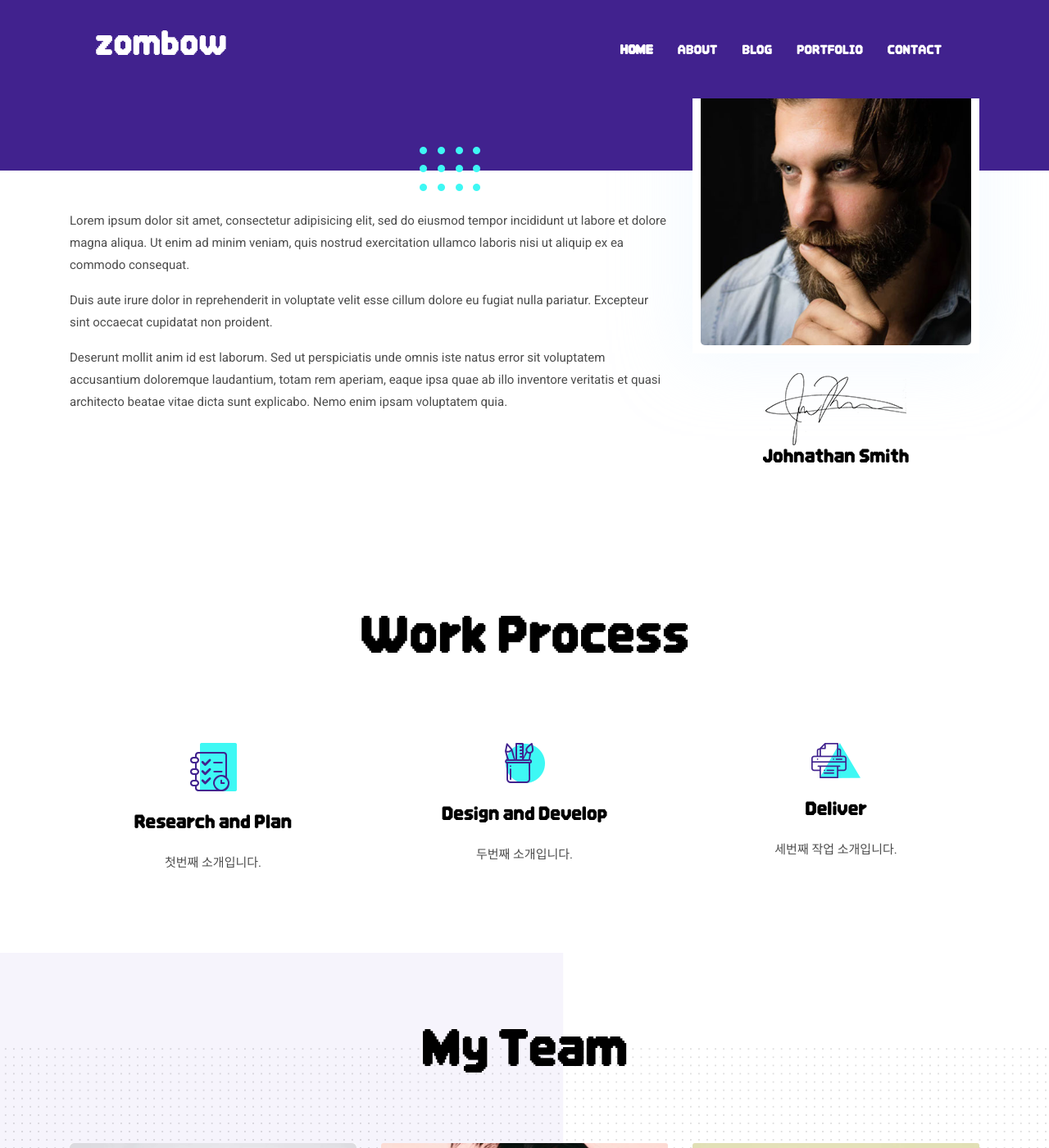
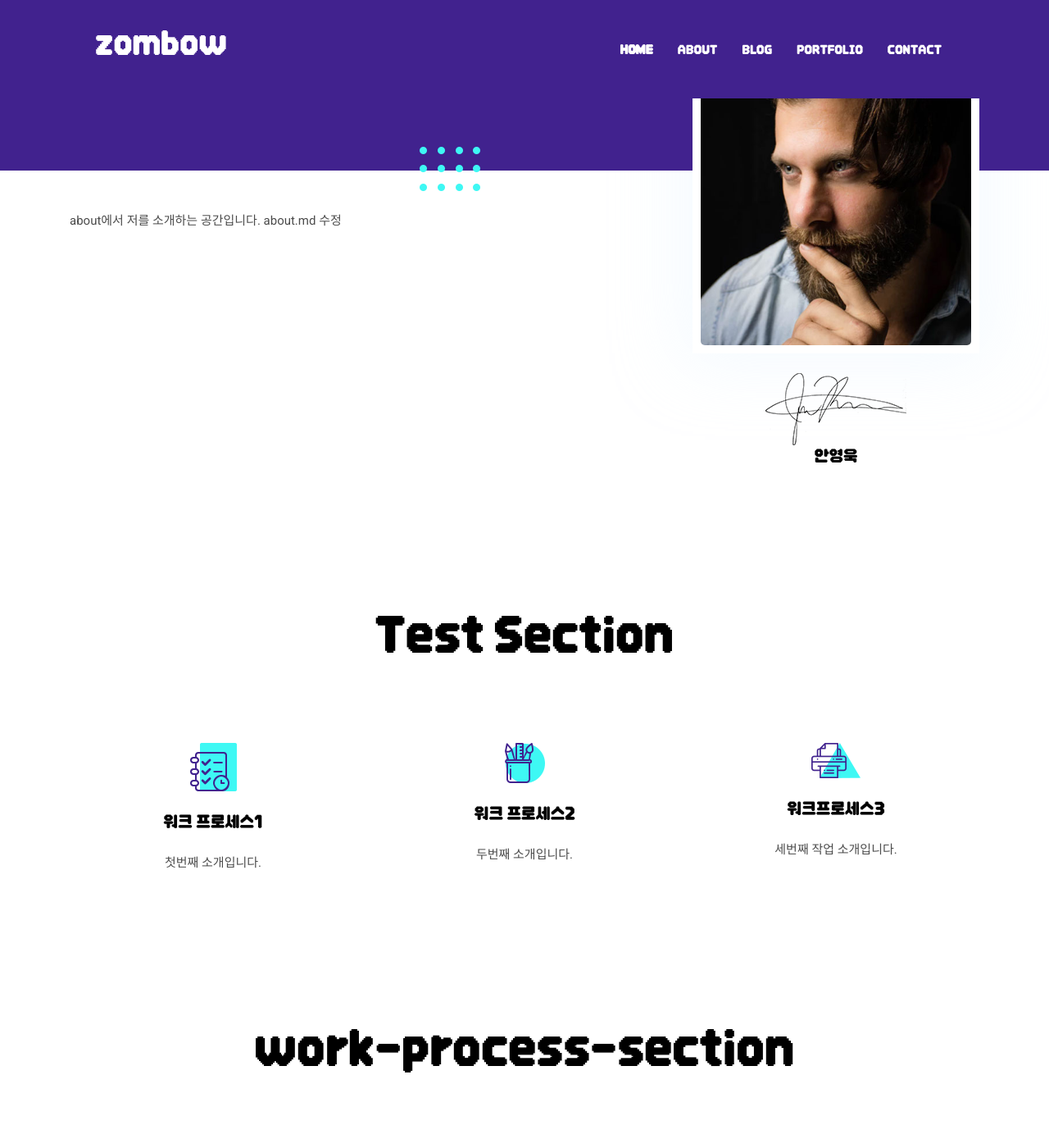
Before and after one commit to zombow/zombow.github.i, a Jekyll site: the page built from _pages/about.md, in a window 1280 px wide and 1400 px high, scrolled down 316 px. Shown: the whole window at 82% size. Built offline with Jekyll 4.4.1, drawn with Linux system fonts in a browser that asks for light colours; some of the changed text lies outside the part shown.

Commit message:
1. about text change ,2. text section added

```diff
--- a/_data/settings.yml
+++ b/_data/settings.yml
@@ -6,7 +6,7 @@ title: zombow
 logo:
 author: themefisher
 description: this is meta description
-email: steve.fruits@email.com
+email: zombow.fruits@email.com
 phone: +880 2544 658 256
 address: 125/A, CA Commercial Area, California, USA
 copyright: Copyright &copy; 2020 Designed by [Themefisher](https://themefisher.com) & Developed by [Getjekyllthemes](https://getjekyllthemes.com)
@@ -54,18 +54,34 @@ blurb-btn-name: know more
 
 # About Page
 
-# Work Process Section
-work-process:
-  - title: "Research and Plan"
+#test-section
+test-section:
+  - title: "워크 프로세스1"
     icon: "assets/images/icons/plan.png"
     content: "첫번째 소개입니다."
 
-  - title: "Design and Develop"
+  - title: "워크 프로세스2"
     icon: "assets/images/icons/design.png"
     content: "두번째 소개입니다."
-  - title: "Deliver"
+
+  - title: "워크프로세스3"
     icon: "assets/images/icons/print.png"
     content: "세번째 작업 소개입니다."
+
+# Work Process Section
+work-process:
+  - title: "워크 프로세스1"
+    icon: "assets/images/icons/plan.png"
+    content: "첫번째 소개입니다."
+
+  - title: "워크 프로세스2"
+    icon: "assets/images/icons/design.png"
+    content: "두번째 소개입니다."
+
+  - title: "워크프로세스3"
+    icon: "assets/images/icons/print.png"
+    content: "세번째 작업 소개입니다."
+
 # My Team Section
 team:
   - title: "Jack Schenziwe"
@@ -79,6 +95,7 @@ team:
   - title: "John Doe"
     image: "assets/images/team/member-3.png"
     designation: "Designer"
+
 
 #-------------------------------
 # Skills Section
--- /dev/null
+++ b/_includes/test-section.html
@@ -0,0 +1,20 @@
+{% if site.data.settings.test-section %}
+<!-- Test Section -->
+<section class="section">
+    <div class="container">
+        <div class="row justify-content-around">
+            <div class="col-lg-12 text-center">
+                <h2 class="section-title">Test Section</h2>
+            </div>
+            {% for test in site.data.settings.test-section %}
+            <div class="col-lg-3 col-md-4 text-center hover-shadow pt-3">
+                <img src="{{ test.icon | relative_url }}" class="mb-4" alt="icon">
+                <h4 class="mb-4">{{ test.title }}</h4>
+                <p>{{ test.content | markdownify }}</p>
+            </div>
+            {% endfor %}
+        </div>
+    </div>
+</section>
+<!-- ./Test Section -->
+{% endif %}
--- a/_includes/work-process-section.html
+++ b/_includes/work-process-section.html
@@ -4,7 +4,7 @@
   <div class="container">
     <div class="row justify-content-around">
       <div class="col-lg-12 text-center">
-        <h2 class="section-title">Work Process</h2>
+        <h2 class="section-title">work-process-section</h2>
       </div>
       {% for work in site.data.settings.work-process %}
       <div class="col-lg-3 col-md-4 text-center hover-shadow pt-3">
--- a/_layouts/about.html
+++ b/_layouts/about.html
@@ -39,9 +39,12 @@ layout: default
 </section>
 <!-- /about -->
 
+{% include test-section.html %}
+
 {% include work-process-section.html %}
 
 {% include team-section.html %}
+
 
 <section class="section">
   <div class="container">
--- a/_pages/about.md
+++ b/_pages/about.md
@@ -1,18 +1,10 @@
 ---
 layout: about
 title: About Me
-author: Johnathan Smith
+author: 안영욱
 image: assets/images/about/author.jpg
 signature: assets/images/about/signature.png
 ---
 
-Lorem ipsum dolor sit amet, consectetur adipisicing elit, sed do eiusmod tempor incididunt ut labore et
-dolore magna aliqua. Ut enim ad minim veniam, quis nostrud exercitation ullamco laboris nisi ut aliquip ex ea
-commodo consequat.
-
-Duis aute irure dolor in reprehenderit in voluptate velit esse cillum dolore eu fugiat nulla pariatur.
-Excepteur sint occaecat cupidatat non proident.
-
-Deserunt mollit anim id est laborum. Sed ut perspiciatis unde omnis iste natus error sit voluptatem
-accusantium doloremque laudantium, totam rem aperiam, eaque ipsa quae ab illo inventore veritatis et quasi
-architecto beatae vitae dicta sunt explicabo. Nemo enim ipsam voluptatem quia.
+about에서 저를 소개하는 공간입니다.
+about.md 수정
```
